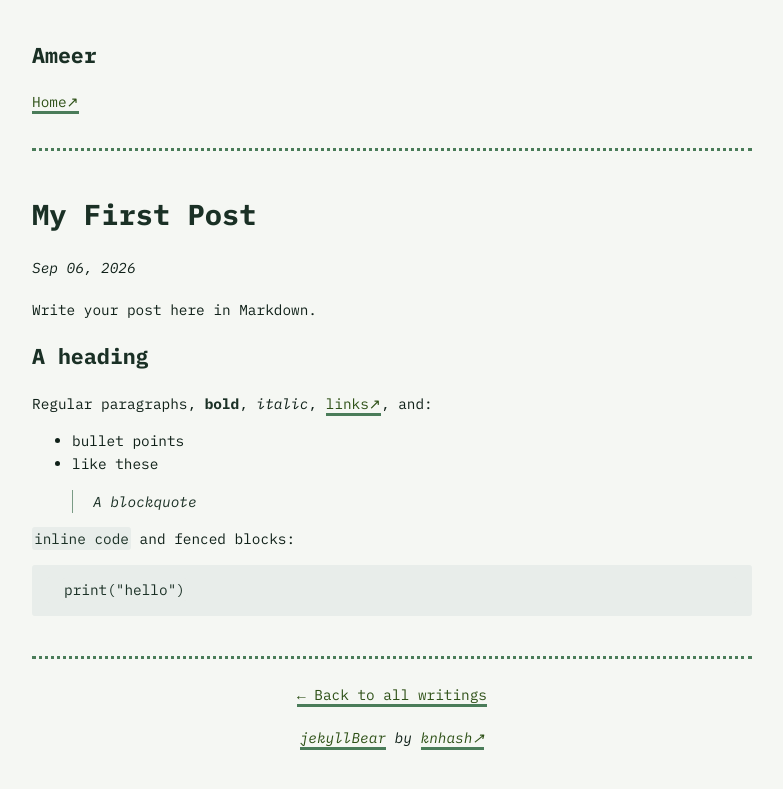
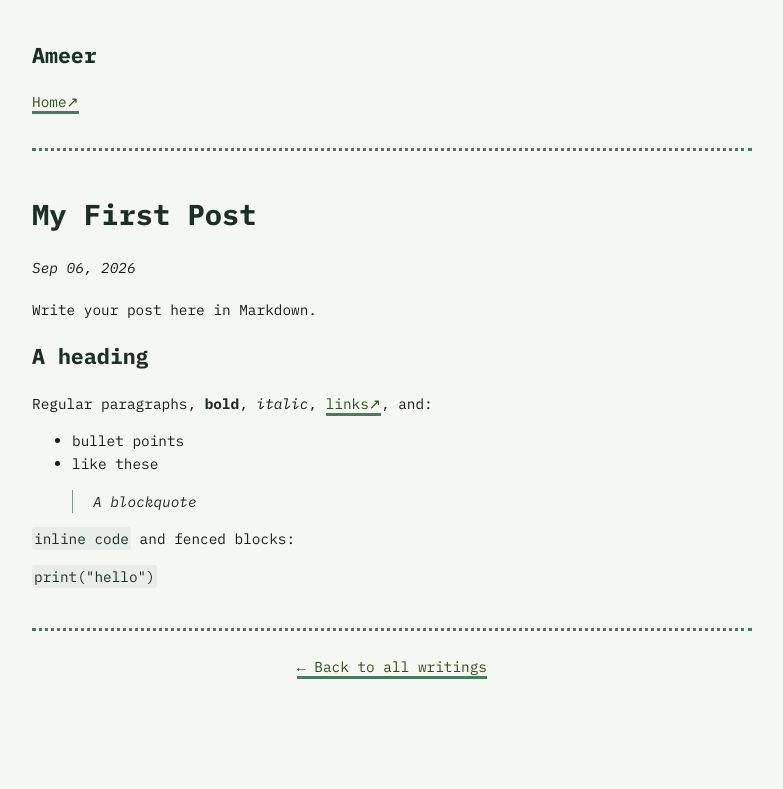
Before and after one commit to ahussain23/ahussain23.github.io, a Jekyll site: the page built from _posts/2026-09-06-first-post.md, in a window 1280 px wide. Shown: the top 789 px of the page, without its empty margins (248-1031 px from the left). Built offline with Jekyll 4.4.1, drawn with Linux system fonts in a browser that asks for light colours.

Commit message:
testing post

````diff
--- a/_includes/footer-post.html
+++ b/_includes/footer-post.html
@@ -28,7 +28,6 @@
   </nav> -->
   <div class="bottom-footer">
     <br>
-    <i><a href="https://knhash.in/jekyllBear" title="the art">jekyllBear</a> by <a href="https://knhash.in" title="the artist">knhash</a></i>
   </div>
 </footer>
 
--- a/_includes/footer.html
+++ b/_includes/footer.html
@@ -11,5 +11,4 @@
             <li><a href="https://canisee.xyz" title="Confirm your vision functionality">[Can I See]</a></li>
         </ul>
     </nav> -->
-    <i><a href="https://knhash.in/jekyllBear" title="the art">jekyllBear</a> by <a href="https://knhash.in" title="the artist">knhash</a></i>
 </footer>
--- a/_posts/2026-09-06-first-post.md
+++ b/_posts/2026-09-06-first-post.md
@@ -18,6 +18,6 @@ Regular paragraphs, **bold**, *italic*, [links](https://example.com), and:
 
 `inline code` and fenced blocks:
 
-```python
+```python3
 print("hello")
 ```
````
